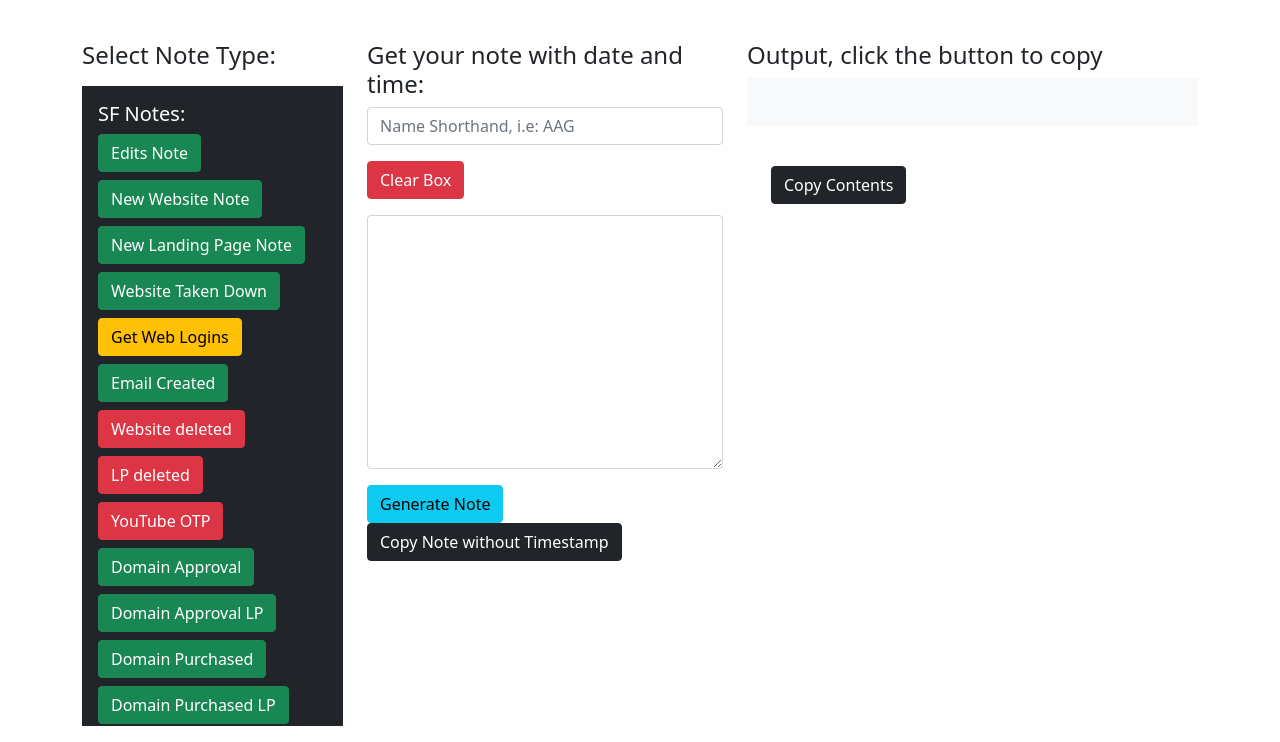
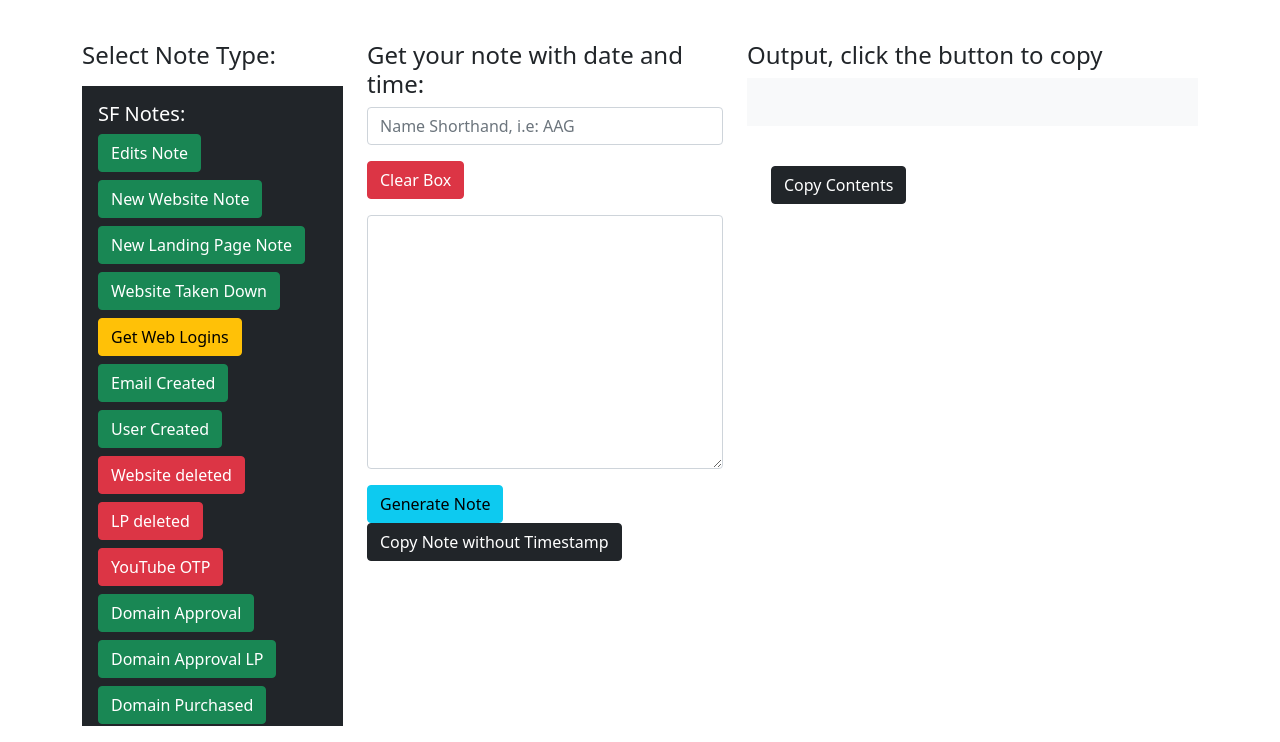
Before and after one commit to Galibri/Note-Generator-with-Date, a plain HTML site: page index.html in a window 1280 px wide. Shown: the part 63-805 px from the top of the page. Drawn offline with nearby package versions, Linux system fonts and the light colour scheme.

Commit message:
Update index.html
User creation button added.

```diff
--- a/index.html
+++ b/index.html
@@ -43,6 +43,7 @@
                             <div class="mb-2"><button id="gw-web-down" class="btn btn-success">Website Taken Down</button></div>
                             <div class="mb-2"><button id="gw-login-with-link" class="btn btn-warning">Get Web Logins</button></div>
                             <div class="mb-2"><button id="gw-email-created" class="btn btn-success">Email Created</button></div>
+                            <div class="mb-2"><button id="gw-user-created" class="btn btn-success">User Created</button></div>
                             <div class="mb-2"><button id="gw-web-deleted" class="btn btn-danger">Website deleted</button></div>
                             <div class="mb-2"><button id="gw-lp-deleted" class="btn btn-danger">LP deleted</button></div>
                             <div class="mb-2"><button id="gw-yt-otp" class="btn btn-danger">YouTube OTP</button></div>
@@ -113,6 +114,7 @@
                     'gw-seo-generate': 'Business: \nWrite 3 versions of SEO meta title and description based on this page content. Content length should me according to google seo. Meta Title will be max 60 characters and Meta Description should be max 170 characters.',
                     'gw-web-deleted': 'Website has been deleted.',
                     'gw-lp-deleted': 'Landing page has been deleted.',
+                    'gw-user-created': 'Wordpress user created with editor access.\nUsername: \nPassword: ',
                     'gw-email-created': 'Domain associated Email address created.'
                 };
 
```
